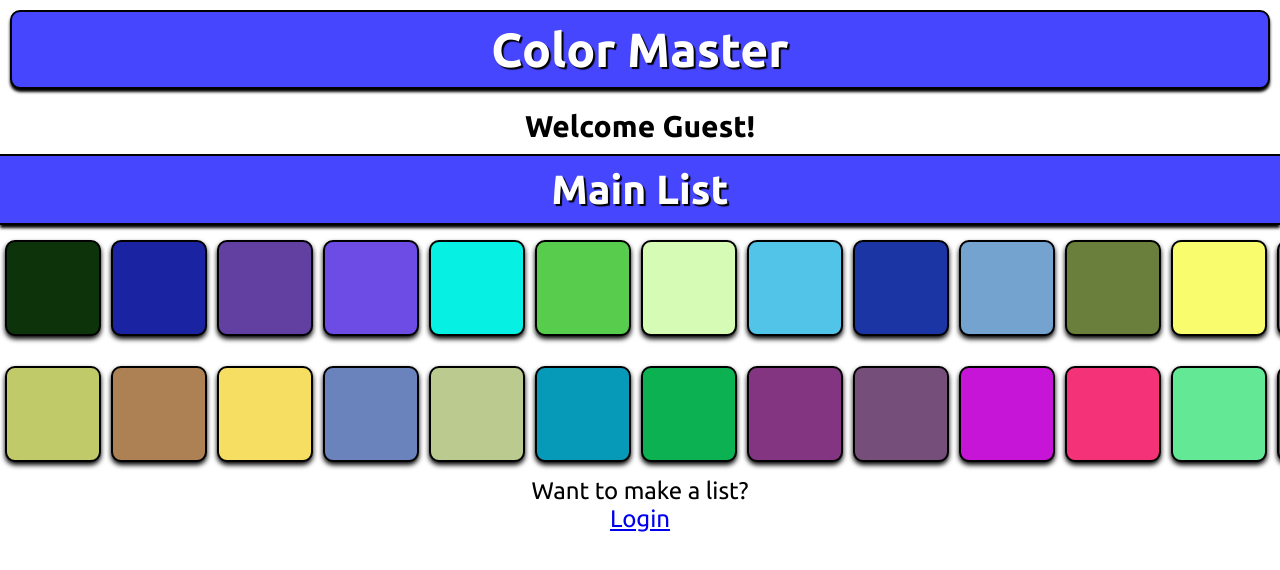
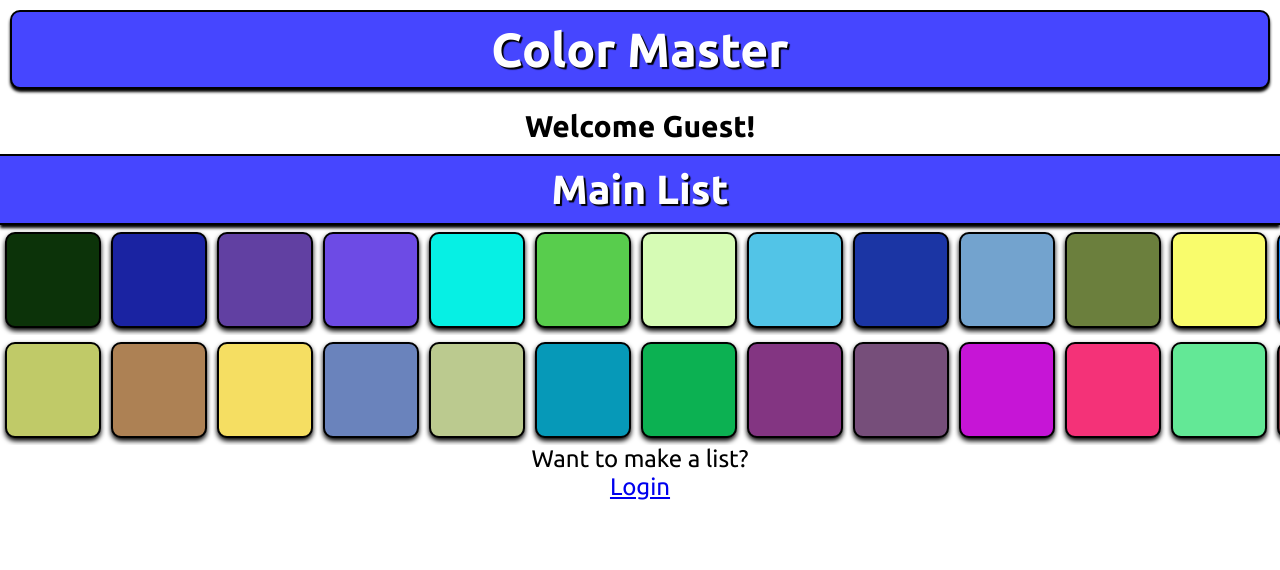
Before and after one commit to theGreatKyle1994/color-master, a React (Vite) app in the folder client/: page /home in a window 1280 px wide. Shown: the top 570 px of the page. Built offline with nearby package versions, Linux system fonts and the light colour scheme.

Commit message:
css fix height

```diff
--- a/client/src/css/ColorList.css
+++ b/client/src/css/ColorList.css
@@ -5,6 +5,7 @@
   overflow-y: hidden;
   scroll-behavior: smooth;
   min-height: 110px;
+  max-height: 110px;
   padding: 10px 0
 }
 
@@ -27,6 +28,6 @@
 @media (min-width: 1300px) {
   .drop-container {
     min-height: 210px;
-    max-height: 300px;
+    max-height: 210px;
   }
 }
```
